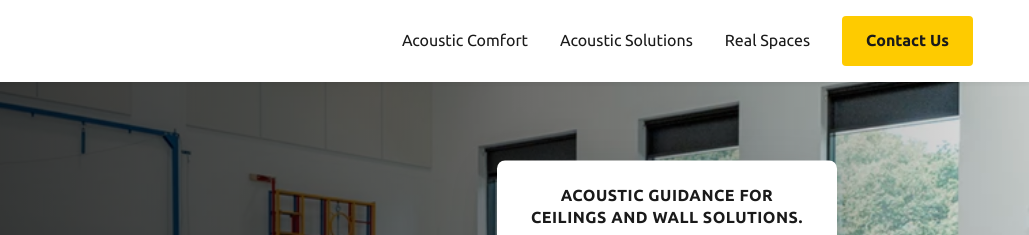
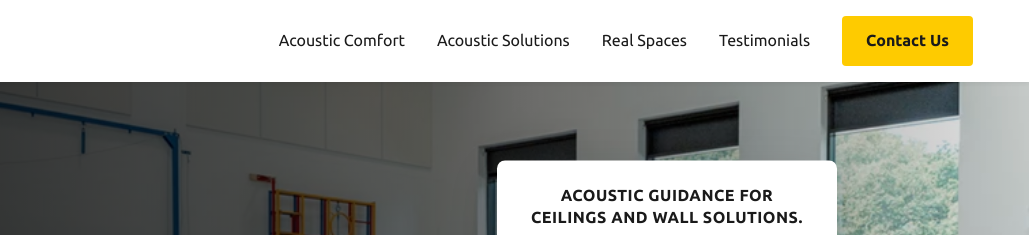
Before and after one commit to pradyumn8/Epochon2, a plain HTML site: page index.html in a window 1280 px wide. Shown: the top 235 px of the page, 251-1280 px from the left. Drawn offline with Linux system fonts and the light colour scheme.

Commit message:
testimonial is added in menu & footer also

```diff
--- a/index.html
+++ b/index.html
@@ -34,6 +34,7 @@
                     <li><a href="#acoustic-comfort">Acoustic Comfort</a></li>
                     <li><a href="#products">Acoustic Solutions</a></li>
                     <li><a href="#inspiration">Real Spaces</a></li>
+                    <li><a href="#testimonials">Testimonials</a></li>
                     <li><a href="#contact" class="btn btn-yellow">Contact Us</a></li>
                 </ul>
             </nav>
@@ -618,6 +619,7 @@
                         <li><a href="#products">Acoustic Solutions</a></li>
                         <li><a href="#acoustic-comfort">Acoustic Comfort</a></li>
                         <li><a href="#inspiration">Real Spaces</a></li>
+                        <li><a href="#testimonials">Testimonials</a></li>
                         <li><a href="#contact">Contact Us</a></li>
                     </ul>
                 </div>
```
